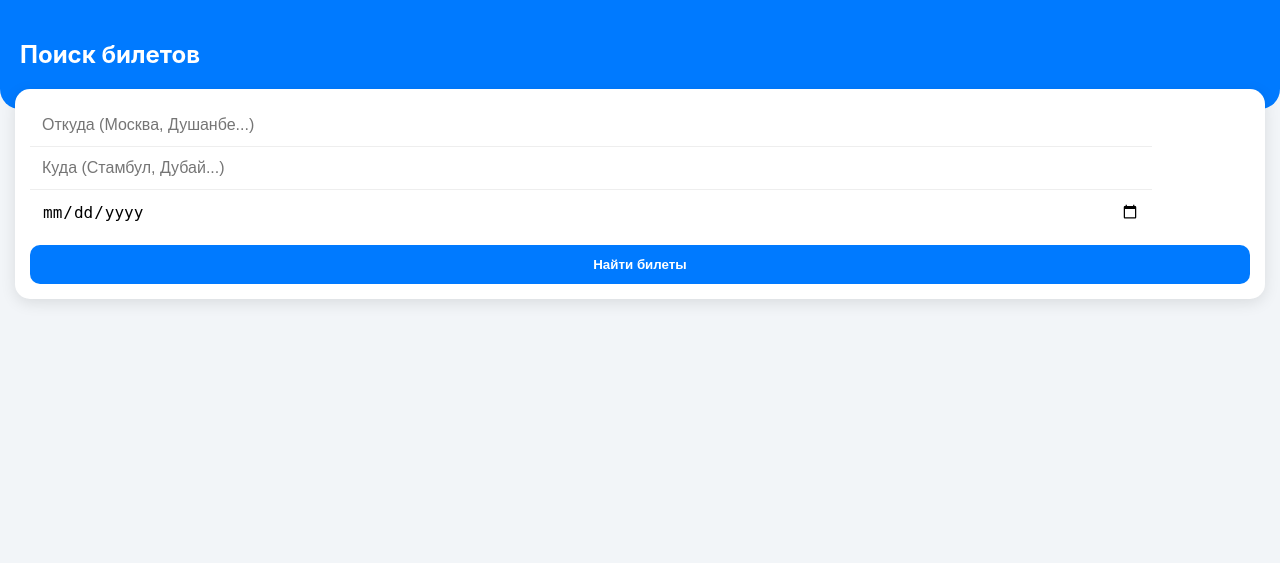
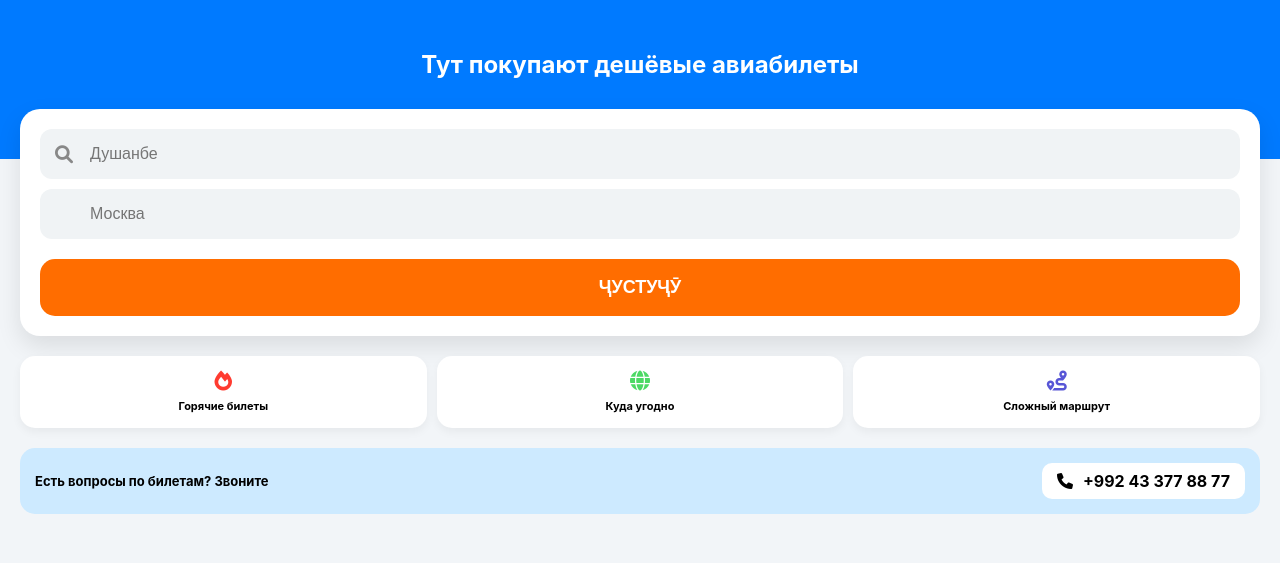
Before and after one commit to OSON-SAVDO/Avia-Search-TJ, a Flask app: page / in a window 1280 px wide. Shown: the top 563 px of the page. Run offline with Flask 3, Linux system fonts and the light colour scheme.

Commit message:
Update index.html

```diff
--- a/templates/index.html
+++ b/templates/index.html
@@ -1,71 +1,138 @@
 <!DOCTYPE html>
-<html lang="ru">
+<html lang="tg">
 <head>
     <meta charset="UTF-8">
     <meta name="viewport" content="width=device-width, initial-scale=1.0">
+    <title>Avia-Search TJ</title>
     <link rel="stylesheet" href="https://cdnjs.cloudflare.com/ajax/libs/font-awesome/6.0.0/css/all.min.css">
     <style>
-        body { font-family: -apple-system, sans-serif; background: #f2f5f8; margin: 0; padding-bottom: 30px; }
-        .search-header { background: #007aff; padding: 20px; color: white; border-bottom-left-radius: 20px; border-bottom-right-radius: 20px; }
-        .input-box { background: white; margin: -20px 15px 20px; padding: 15px; border-radius: 15px; box-shadow: 0 4px 15px rgba(0,0,0,0.1); }
-        input { width: 90%; border: none; padding: 12px; font-size: 16px; outline: none; border-bottom: 1px solid #eee; }
+        :root { --blue: #007aff; --orange: #ff6d00; --bg: #f2f5f8; }
+        body { font-family: -apple-system, system-ui, sans-serif; background: var(--bg); margin: 0; padding-bottom: 30px; }
 
-        /* Стили билета как на фото 5920 */
-        .ticket-card { background: white; margin: 15px; border-radius: 20px; padding: 20px; box-shadow: 0 2px 10px rgba(0,0,0,0.05); }
-        .price-row { font-size: 26px; font-weight: 800; color: #262626; margin-bottom: 15px; }
+        /* Кисми болоии кабуд (Акси 5899) */
+        .header-blue {
+            background: var(--blue);
+            color: white;
+            padding: 50px 20px 80px;
+            text-align: center;
+            font-size: 24px;
+            font-weight: bold;
+        }
 
-        .flight-info { display: flex; align-items: center; gap: 15px; margin-bottom: 20px; }
-        .airline-img { width: 40px; height: 40px; border-radius: 50%; }
+        /* Формаи чустучу */
+        .search-container {
+            background: white;
+            margin: -50px 20px 20px;
+            padding: 20px;
+            border-radius: 20px;
+            box-shadow: 0 10px 25px rgba(0,0,0,0.1);
+        }
+        .input-group {
+            background: #f0f3f5;
+            border-radius: 12px;
+            padding: 15px;
+            margin-bottom: 10px;
+            display: flex;
+            align-items: center;
+        }
+        .input-group i { color: #888; margin-right: 15px; font-size: 18px; }
+        .input-group input {
+            border: none;
+            background: transparent;
+            width: 100%;
+            outline: none;
+            font-size: 16px;
+            font-weight: 500;
+        }
 
-        .timeline { position: relative; padding-left: 20px; border-left: 2px solid #007aff; margin-left: 10px; }
-        .time-item { margin-bottom: 20px; position: relative; }
-        .time-item::before { content: ''; position: absolute; left: -26px; top: 5px; width: 10px; height: 10px; background: white; border: 2px solid #007aff; border-radius: 50%; }
+        .btn-search {
+            width: 100%;
+            background: var(--orange);
+            color: white;
+            border: none;
+            padding: 18px;
+            border-radius: 15px;
+            font-weight: bold;
+            font-size: 18px;
+            margin-top: 10px;
+            cursor: pointer;
+            text-transform: uppercase;
+        }
 
-        .time-bold { font-size: 18px; font-weight: bold; }
-        .city-gray { color: #8c8c8c; font-size: 14px; }
+        /* Блокхои иловаги (Горячие билеты и т.д.) */
+        .extra-options {
+            display: grid;
+            grid-template-columns: 1fr 1fr 1fr;
+            gap: 10px;
+            padding: 0 20px;
+            margin-top: 20px;
+        }
+        .option-card {
+            background: white;
+            padding: 15px 5px;
+            border-radius: 15px;
+            text-align: center;
+            font-size: 11px;
+            font-weight: bold;
+            box-shadow: 0 4px 10px rgba(0,0,0,0.05);
+        }
+        .option-card i { font-size: 20px; margin-bottom: 8px; display: block; }
 
-        .btn-buy { background: #ff6d00; color: white; display: block; text-align: center; padding: 15px; border-radius: 15px; text-decoration: none; font-weight: bold; font-size: 18px; margin-top: 10px; }
+        /* Блоки тамос */
+        .contact-box {
+            background: #cdeaff;
+            margin: 20px;
+            padding: 15px;
+            border-radius: 15px;
+            display: flex;
+            align-items: center;
+            justify-content: space-between;
+        }
+        .contact-info { font-size: 13px; font-weight: bold; }
+        .phone-btn {
+            background: white;
+            padding: 8px 15px;
+            border-radius: 10px;
+            text-decoration: none;
+            color: black;
+            font-weight: bold;
+            display: flex;
+            align-items: center;
+            gap: 10px;
+        }
     </style>
 </head>
 <body>
 
-<div class="search-header"><h2>Поиск билетов</h2></div>
-
-<div class="input-box">
-    <form action="/search" method="post">
-        <input type="text" name="from" placeholder="Откуда (Москва, Душанбе...)" required>
-        <input type="text" name="to" placeholder="Куда (Стамбул, Дубай...)" required>
-        <input type="date" name="date" style="border:none">
-        <button type="submit" style="width:100%; background:#007aff; color:white; border:none; padding:12px; border-radius:10px; margin-top:10px; font-weight:bold;">Найти билеты</button>
-    </form>
-</div>
-
-{% for f in flights %}
-<div class="ticket-card">
-    <div class="price-row">{{ f.price }} ₽</div>
-
-    <div class="flight-info">
-        <img src="https://pics.avs.io/al_base/64/64/{{ f.airline }}.png" class="airline-img">
-        <div>
-            <div style="font-weight:bold">{{ f.airline }}</div>
-            <div class="city-gray">В пути: {{ f.duration // 60 }}ч {{ f.duration % 60 }}м</div>
-        </div>
+    <div class="header-blue">
+        Тут покупают дешёвые авиабилеты
     </div>
 
-    <div class="timeline">
-        <div class="time-item">
-            <span class="time-bold">{{ f.departure_at[11:16] }}</span>
-            <span class="city-gray">{{ f.origin }} (Вылет)</span>
-        </div>
-        <div class="time-item" style="margin-bottom:0">
-            <span class="time-bold">--:--</span>
-            <span class="city-gray">{{ f.destination }} (Прилет)</span>
-        </div>
+    <div class="search-container">
+        <form action="/search" method="post">
+            <div class="input-group">
+                <i class="fa fa-search"></i>
+                <input type="text" name="from" placeholder="Душанбе" required>
+            </div>
+            <div class="input-group">
+                <input type="text" name="to" placeholder="Москва" style="margin-left: 33px;" required>
+            </div>
+            <button type="submit" class="btn-search">ҶУСТУҶӮ</button>
+        </form>
     </div>
 
-    <a href="https://www.aviasales.ru/search/{{f.origin}}{{f.destination}}?marker={{marker}}" class="btn-buy">Купить за {{ f.price }} ₽</a>
-</div>
-{% endfor %}
+    <div class="extra-options">
+        <div class="option-card"><i class="fa fa-fire" style="color: #ff3b30;"></i>Горячие билеты</div>
+        <div class="option-card"><i class="fa fa-globe" style="color: #4cd964;"></i>Куда угодно</div>
+        <div class="option-card"><i class="fa fa-route" style="color: #5856d6;"></i>Сложный маршрут</div>
+    </div>
+
+    <div class="contact-box">
+        <div class="contact-info">Есть вопросы по билетам? Звоните</div>
+        <a href="tel:+992433778877" class="phone-btn">
+            <i class="fa fa-phone"></i> +992 43 377 88 77
+        </a>
+    </div>
 
 </body>
 </html>
```
